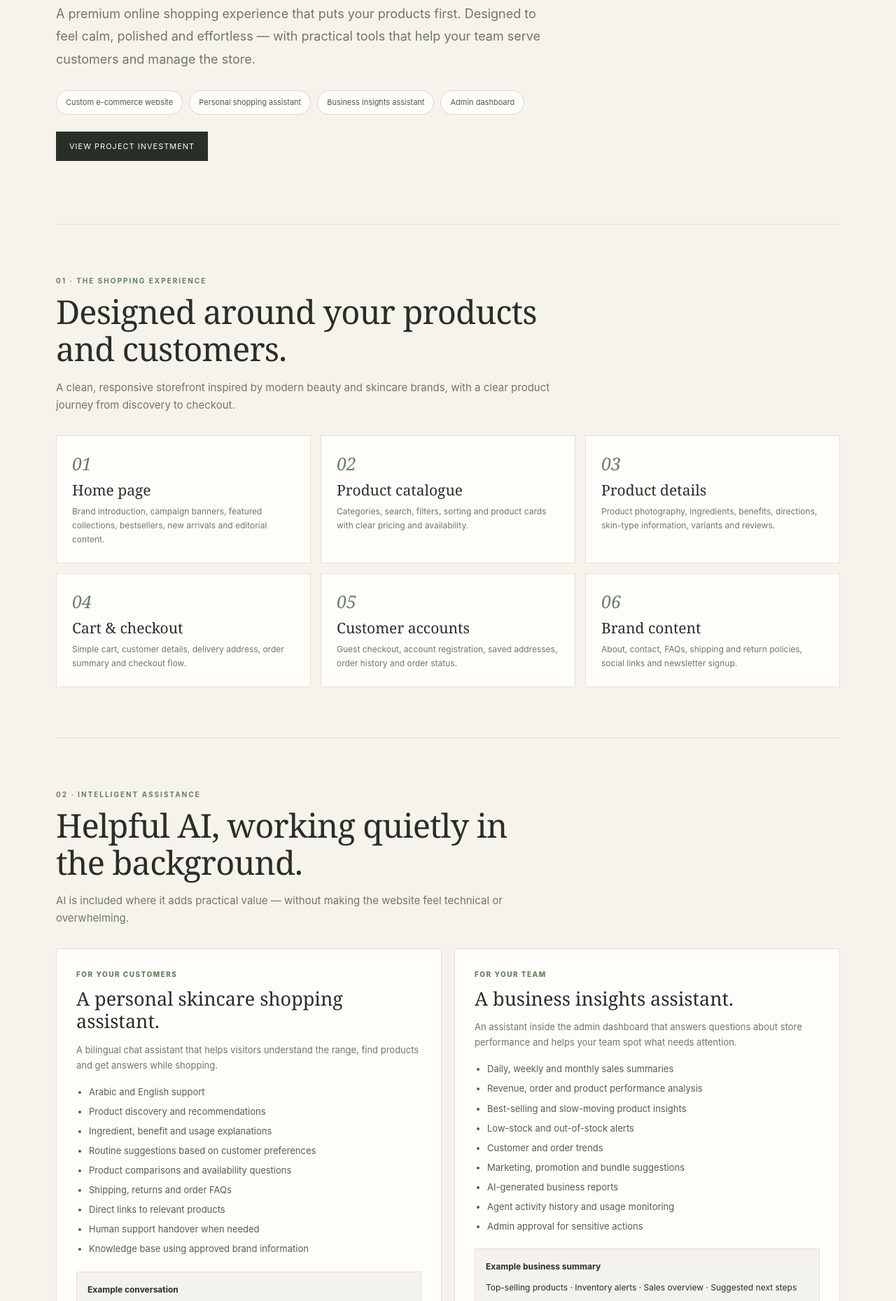
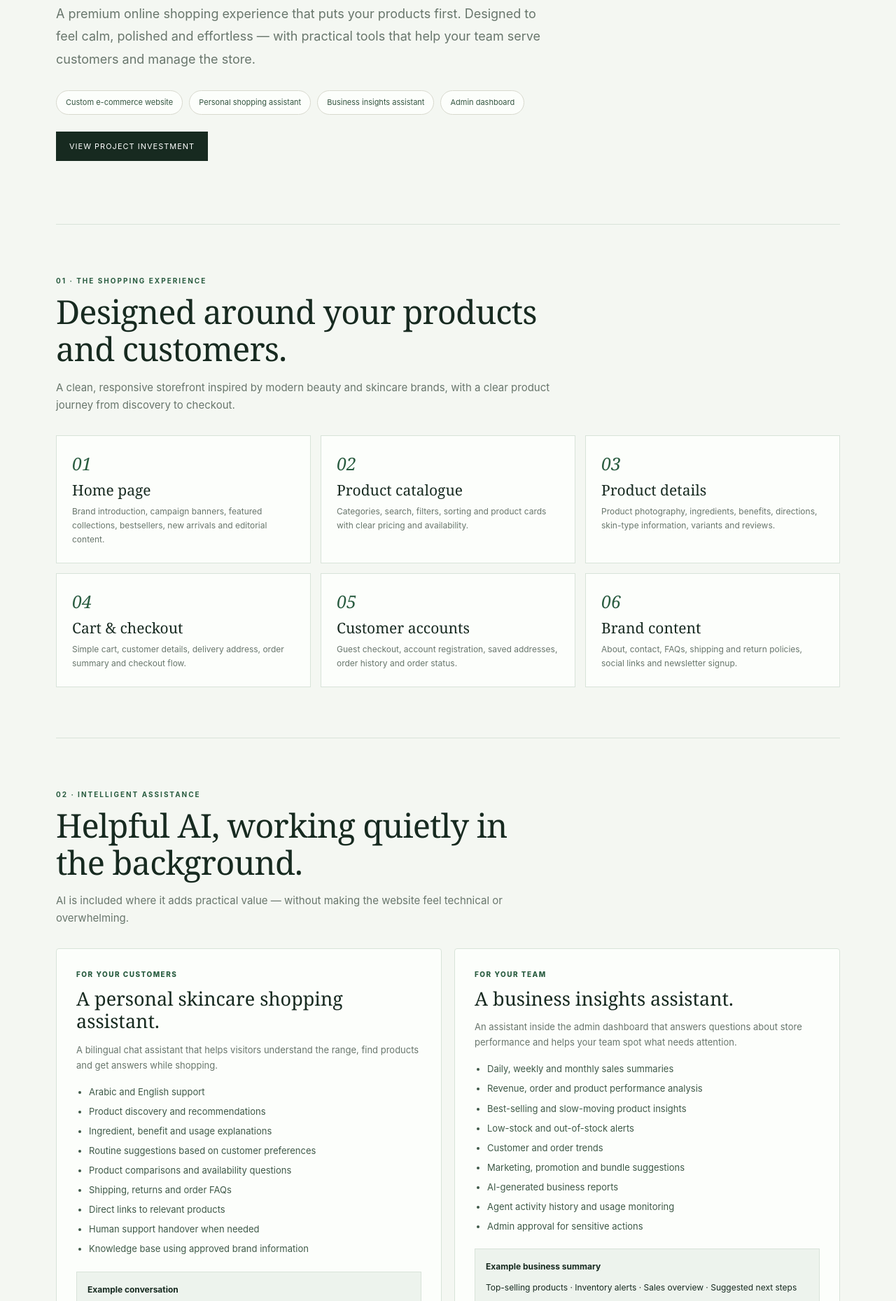
Before and after one commit to beshoy1402/veltrix-skin-care, a plain HTML site: page index.html in a window 1280 px wide. Shown: the part 485-2344 px from the top of the page at 70% size. Drawn offline with Linux system fonts and the light colour scheme.

Commit message:
Refresh proposal palette with rich green tones

```diff
--- a/index.html
+++ b/index.html
@@ -2,30 +2,30 @@
 <html lang="en">
 <head>
 <meta charset="utf-8"><meta name="viewport" content="width=device-width,initial-scale=1">
-<meta name="theme-color" content="#f6f3ed">
+<meta name="theme-color" content="#f4f7f2">
 <title>VELTRIX — Skincare E-commerce Proposal</title>
 <style>
-:root{--paper:#f6f3ed;--white:#fffdfa;--ink:#292e27;--muted:#70756b;--sage:#687d60;--sage-light:#e8eee4;--line:#e3dfd5;--serif:Georgia,'Times New Roman',serif}
+:root{--paper:#f4f7f2;--white:#fcfefb;--ink:#172a20;--muted:#68766c;--sage:#285b3f;--sage-light:#e1eee3;--line:#d8e3d9;--serif:Georgia,'Times New Roman',serif}
 *{box-sizing:border-box}html{scroll-behavior:smooth}body{margin:0;background:var(--paper);color:var(--ink);font:15px/1.7 Inter,Arial,sans-serif}
 .wrap{width:min(1120px,calc(100% - 44px));margin:auto}nav{height:76px;display:flex;justify-content:space-between;align-items:center;border-bottom:1px solid var(--line)}
 .logo{font-size:16px;font-weight:800;letter-spacing:3px}.logo span{color:var(--sage)}.nav-note{font-size:10px;text-transform:uppercase;letter-spacing:1.8px;color:var(--muted)}
 .hero{padding:100px 0 90px;max-width:850px}.eyebrow,.kicker{font-size:10px;font-weight:700;text-transform:uppercase;letter-spacing:2px;color:var(--sage)}
 h1,h2,h3{margin-top:0}h1{font:500 clamp(48px,7vw,82px)/1.04 var(--serif);letter-spacing:-2.5px;margin:20px 0}.accent{color:var(--sage);font-style:italic}.intro{font-size:18px;line-height:1.8;color:var(--muted);max-width:700px}
-.pills{display:flex;gap:9px;flex-wrap:wrap;margin-top:28px}.pill{font-size:11px;border:1px solid #d8d9ce;background:var(--white);padding:7px 13px;border-radius:99px;color:#50594c}
+.pills{display:flex;gap:9px;flex-wrap:wrap;margin-top:28px}.pill{font-size:11px;border:1px solid #d8d9ce;background:var(--white);padding:7px 13px;border-radius:99px;color:#355641}
 .section{padding:72px 0;border-top:1px solid var(--line)}.section-head{max-width:720px;margin-bottom:30px}h2{font:500 clamp(32px,4.4vw,47px)/1.13 var(--serif);letter-spacing:-.8px;margin:9px 0 12px}.muted{color:var(--muted)}
-.grid2{display:grid;grid-template-columns:1fr 1fr;gap:18px}.panel{background:var(--white);border:1px solid var(--line);padding:28px;border-radius:4px}.panel h3{font:500 27px/1.2 var(--serif);margin:10px 0}.panel p{color:var(--muted);font-size:13px}.panel ul,.feature-list{padding-left:18px;color:#555d51;font-size:13px}.panel li,.feature-list li{padding:3px 0}
+.grid2{display:grid;grid-template-columns:1fr 1fr;gap:18px}.panel{background:var(--white);border:1px solid var(--line);padding:28px;border-radius:4px}.panel h3{font:500 27px/1.2 var(--serif);margin:10px 0}.panel p{color:var(--muted);font-size:13px}.panel ul,.feature-list{padding-left:18px;color:#3e5947;font-size:13px}.panel li,.feature-list li{padding:3px 0}
 .small-label{font-size:10px;letter-spacing:1.5px;text-transform:uppercase;color:var(--sage);font-weight:800}
-.sample{background:#f4f2ec;border:1px solid var(--line);padding:15px;margin-top:18px;font-size:12px}.sample strong{display:block;margin-bottom:9px}.msg{padding:8px 11px;background:#e9e8df;margin:6px 0;max-width:90%}.msg.reply{margin-left:auto;background:#e3ebdf}
+.sample{background:#edf3ed;border:1px solid var(--line);padding:15px;margin-top:18px;font-size:12px}.sample strong{display:block;margin-bottom:9px}.msg{padding:8px 11px;background:#e6eee6;margin:6px 0;max-width:90%}.msg.reply{margin-left:auto;background:#dcebdd}
 .cards{display:grid;grid-template-columns:repeat(3,1fr);gap:14px}.card{padding:22px;background:var(--white);border:1px solid var(--line)}.card .num{font:italic 25px var(--serif);color:var(--sage)}.card h3{font:500 21px var(--serif);margin:7px 0}.card p{font-size:12px;color:var(--muted);margin:0}
 .admin{display:grid;grid-template-columns:1fr 1fr;gap:18px}.admin .panel{padding:24px}.admin h3{font-size:23px}
-.investment{background:var(--sage-light);border:1px solid #d5dfcf;padding:32px;display:grid;grid-template-columns:1fr auto;gap:20px;align-items:center}.investment h2{margin:0 0 8px}.amount{font-size:clamp(28px,4vw,43px);font-weight:700;color:#4d6548;white-space:nowrap;letter-spacing:-1.5px}.amount small{display:block;font-size:9px;letter-spacing:1.4px;text-align:right;color:var(--muted);font-weight:600}
+.investment{background:var(--sage-light);border:1px solid #d5dfcf;padding:32px;display:grid;grid-template-columns:1fr auto;gap:20px;align-items:center}.investment h2{margin:0 0 8px}.amount{font-size:clamp(28px,4vw,43px);font-weight:700;color:#17482f;white-space:nowrap;letter-spacing:-1.5px}.amount small{display:block;font-size:9px;letter-spacing:1.4px;text-align:right;color:var(--muted);font-weight:600}
 .terms{display:grid;grid-template-columns:repeat(3,1fr);gap:12px;margin-top:13px}.term{background:var(--white);border:1px solid var(--line);padding:15px}.term b{display:block;color:var(--sage);font-size:10px;text-transform:uppercase;letter-spacing:1px}.term span{font-size:13px}
-.maintenance{margin-top:28px}.maintenance .investment{background:#f0ece3;border-color:#e0d9ca}.maintenance .amount{color:#7b6a4e}
+.maintenance{margin-top:28px}.maintenance .investment{background:#e9f0e8;border-color:#d3e0d3}.maintenance .amount{color:#285b3f}
 .note{font-size:11px;color:var(--muted);margin-top:16px}.cta{display:inline-block;margin-top:24px;background:var(--ink);color:white;text-decoration:none;padding:12px 19px;font-size:11px;letter-spacing:1px;text-transform:uppercase}
 footer{border-top:1px solid var(--line);padding:25px 0 38px;display:flex;justify-content:space-between;gap:15px;color:var(--muted);font-size:11px}
 @media(max-width:760px){.hero{padding:70px 0}.grid2,.admin{grid-template-columns:1fr}.cards{grid-template-columns:1fr 1fr}.investment{grid-template-columns:1fr}.amount small{text-align:left}.terms{grid-template-columns:1fr}}
 @media(max-width:520px){.wrap{width:calc(100% - 30px)}nav{height:64px}.nav-note{font-size:8px}.hero{padding:58px 0}.section{padding:52px 0}.cards{grid-template-columns:1fr}.panel{padding:22px}footer{flex-direction:column}}
-@media(prefers-reduced-motion:no-preference){.card,.panel,.cta{transition:transform .2s ease,box-shadow .2s ease}.card:hover,.panel:hover{transform:translateY(-3px);box-shadow:0 12px 28px #33320c0b}.cta:hover{background:var(--sage)}}
+@media(prefers-reduced-motion:no-preference){.card,.panel,.cta{transition:transform .2s ease,box-shadow .2s ease}.card:hover,.panel:hover{transform:translateY(-3px);box-shadow:0 12px 28px #33320c0b}.cta:hover{background:#39734f}}
 </style>
 </head>
 <body><div class="wrap">
```
